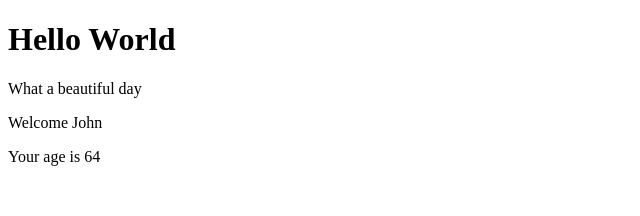
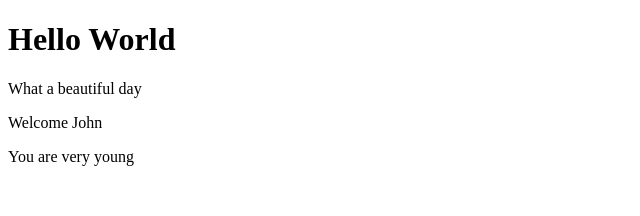
Before and after one commit to Chebaz/React, a React (Create React App) app in the folder my-app/: page / in a window 1280 px wide. Shown: the top 216 px of the page, without its empty margins (0-640 px from the left). Built offline with nearby package versions, Linux system fonts and the light colour scheme.

Commit message:
esercizio completo

```diff
--- a/my-app/src/App.js
+++ b/my-app/src/App.js
@@ -6,7 +6,7 @@ export default class App extends React.Component {
     return (
       <div>
         <HelloWorld />
-        <Welcome nome="John" age="64" />
+        <Welcome nome="John" age="14" />
       </div>
     );
   }
--- a/my-app/src/Welcome.js
+++ b/my-app/src/Welcome.js
@@ -6,9 +6,11 @@ export default class Welcome extends React.Component {
     return (
       <div>
         <p>Welcome {this.props.nome}</p>
-        {this.props.age > 18 &&
-          this.props.age < 65 &&
-          this.props.nome === "John" && <Age age={this.props.age} />}
+        {this.props.age > 18 ? (
+          <Age age={this.props.age} />
+        ) : (
+          <p>You are very young</p>
+        )}
       </div>
     );
   }
```
